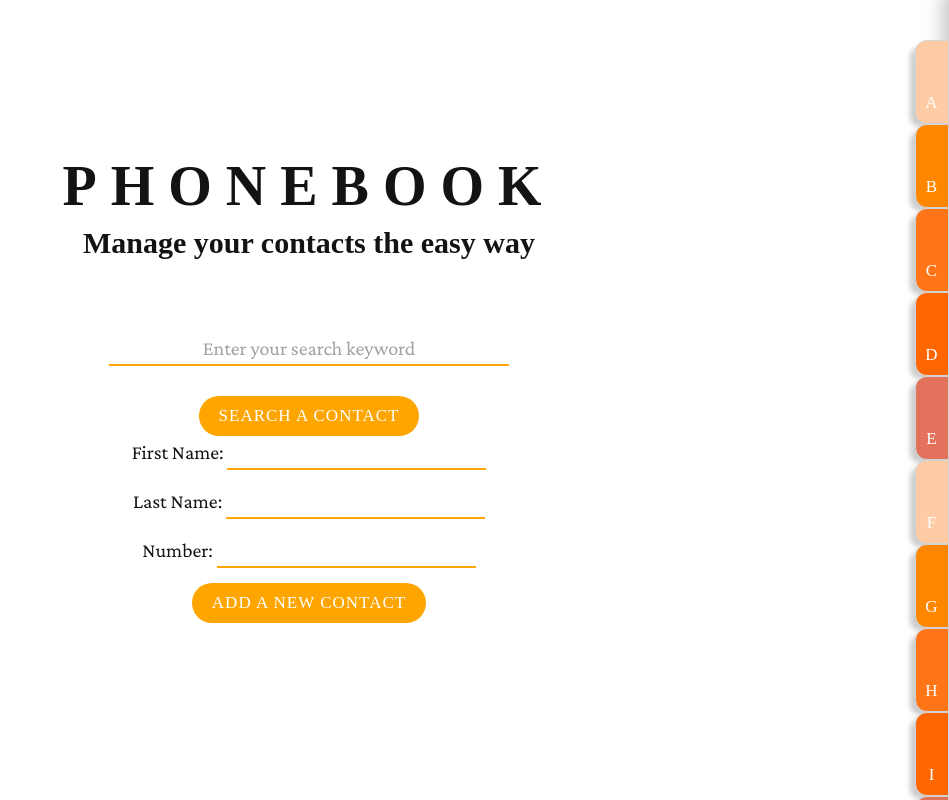
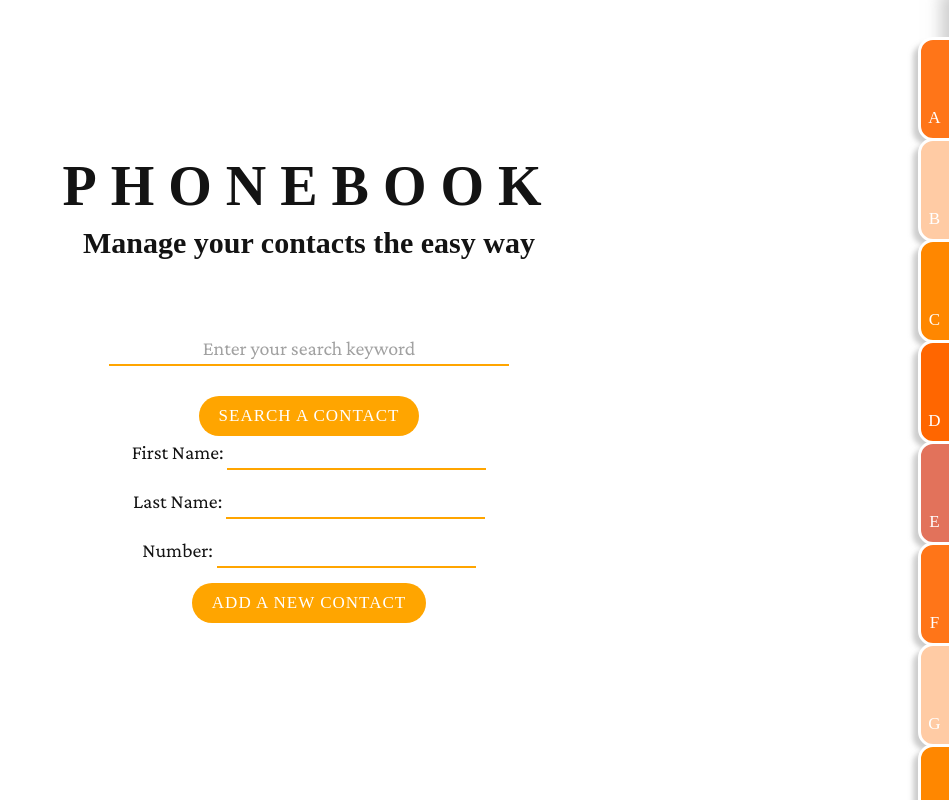
Before and after one commit to priakhina/Phonebook, a React (Vite) app in the folder frontend/: page / in a window 1280 px wide. Shown: the whole page, without its empty margins (331-1280 px from the left). Built offline with nearby package versions, Linux system fonts and the light colour scheme; no server answers; a web font is replaced by a local one.

Commit message:
Set the background of the contacts view based on the color of the active alphabet tab

```diff
--- a/frontend/src/App.css
+++ b/frontend/src/App.css
@@ -26,6 +26,7 @@
   flex: 0 0 50%;
   padding: 30px 50px;
   background: #fff;
+  border-left: 3px solid #fff;
   -webkit-box-shadow: 0px 0px 15px 8px rgba(156, 156, 156, 0.5);
   box-shadow: 0px 0px 15px 8px rgba(156, 156, 156, 0.5);
   position: relative;
@@ -126,13 +127,18 @@
 
 .alphabet-tabs > button {
   width: 34px;
-  border: 1px solid #d3d3d3;
+  border: 3px solid #fff;
   border-radius: 0;
-  border-top-left-radius: 12px;
-  border-bottom-left-radius: 12px;
-  padding: 3.25rem 0 0.625rem 0;
+  border-top-left-radius: 15px;
+  border-bottom-left-radius: 15px;
+  padding: 4.25rem 0 0.625rem 0;
   -webkit-box-shadow: -7px 5px 5px -2px rgba(156, 156, 156, 0.5);
   box-shadow: -7px 5px 5px -2px rgba(156, 156, 156, 0.5);
+  margin-top: -3px;
+}
+
+.alphabet-tabs > button:focus {
+  outline: none;
 }
 
 .notification {
--- a/frontend/src/App.jsx
+++ b/frontend/src/App.jsx
@@ -15,6 +15,8 @@ const App = () => {
   const [newContactNumber, setNewContactNumber] = useState('');
   const [searchKeyword, setSearchKeyword] = useState('');
   const [searchLetter, setSearchLetter] = useState('');
+  const [searchLetterBackgroundColor, setSearchLetterBackgroundColor] =
+    useState('');
   const [searchResult, setSearchResult] = useState([]);
   const [isSearchActive, setIsSearchActive] = useState(false);
   const [isSearchByKeyword, setIsSearchByKeyword] = useState(true);
@@ -184,8 +186,9 @@ const App = () => {
     setIsSearchByKeyword(true);
   };
 
-  const filterContactsByFirstLetter = (letter) => {
+  const filterContactsByFirstLetter = (letter, letterBackgroundColor) => {
     setSearchLetter(letter);
+    setSearchLetterBackgroundColor(letterBackgroundColor);
 
     let matchedContacts = contacts.filter((contact) =>
       contact.firstName.toLowerCase().startsWith(letter.toLowerCase())
@@ -218,13 +221,21 @@ const App = () => {
           onFormSubmit={handleFormSubmit}
         />
       </div>
-      <div className='contacts-view'>
+      <div
+        className='contacts-view'
+        style={{
+          backgroundColor: searchLetterBackgroundColor
+            ? searchLetterBackgroundColor
+            : '#fff',
+        }}
+      >
         <AlphabetTabs onClick={filterContactsByFirstLetter} />
         <Contacts
           contacts={searchResult}
           isSearchByKeyword={isSearchByKeyword}
           searchKeyword={searchKeyword}
           searchLetter={searchLetter}
+          searchLetterBackgroundColor={searchLetterBackgroundColor}
           onContactDelete={deleteContact}
         />
       </div>
--- a/frontend/src/components/AlphabetTabs.jsx
+++ b/frontend/src/components/AlphabetTabs.jsx
@@ -1,10 +1,13 @@
+import { useRef } from 'react';
 import PropTypes from 'prop-types';
 
 const AlphabetTabs = ({ onClick }) => {
+  const previousActiveTab = useRef(null);
+
   const backgroundColors = [
+    '#ff7518',
     '#ffcba4',
     '#ff8700',
-    '#ff7518',
     '#ff6600',
     '#e2725b',
   ];
@@ -21,17 +24,29 @@ const AlphabetTabs = ({ onClick }) => {
 
   return (
     <div className='alphabet-tabs'>
-      {generateCharArray('A', 'Z').map((letter, index) => (
+      {generateCharArray('A', 'Z').map((letter, index) => {
+        const backgroundColor =
+          backgroundColors[index % backgroundColors.length];
+        return (
           <button
             key={letter}
             style={{
-            backgroundColor: backgroundColors[index % backgroundColors.length],
+              backgroundColor,
+              borderRightColor: '#fff',
             }}
-          onClick={() => onClick(letter)}
+            onClick={(e) => {
+              if (previousActiveTab.current) {
+                previousActiveTab.current.style.borderRightColor = '#fff';
+              }
+              e.target.style.borderRightColor = backgroundColor;
+              previousActiveTab.current = e.target;
+              onClick(letter, backgroundColor);
+            }}
           >
             {letter}
           </button>
-      ))}
+        );
+      })}
     </div>
   );
 };
```
Lines whose indentation alone changed are shown as unchanged.
